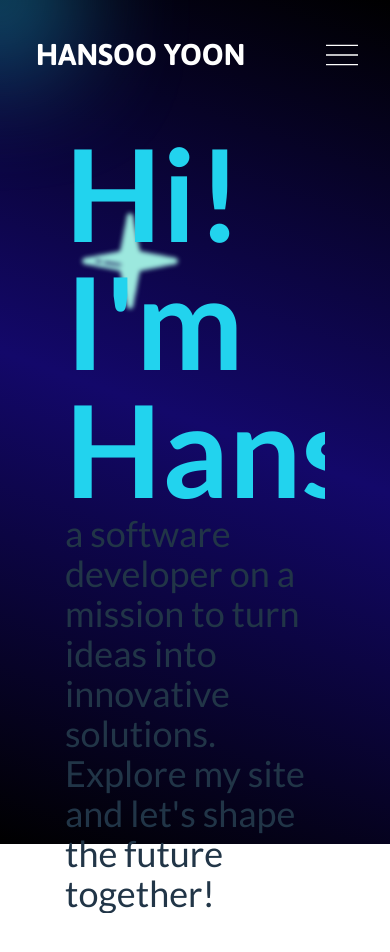
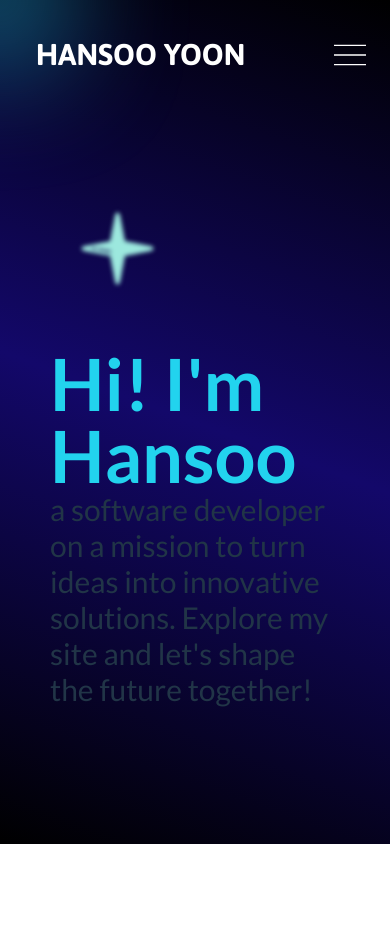
Before and after one commit to hyoon98/new-portfolio, a React (Vite) app in the folder new-portfolio/: page / in a window 390 px wide. Shown: the top 952 px of the page. After the commit the page ends 844 px from the top, so only its background shows below. Built offline with nearby package versions, Linux system fonts and the light colour scheme.

Commit message:
works for mobile devices

```diff
--- a/new-portfolio/src/components/About.tsx
+++ b/new-portfolio/src/components/About.tsx
@@ -11,13 +11,13 @@ function About({ x, y }: { x: number, y: number }): JSX.Element {
             <div style={{ top: y, left: x }} className={`h-[100px] w-[100px] -z-10 fixed -translate-x-1/2 -translate-y-1/2 rounded-full blur-3xl bg-cyan-400`}></div>
             <div className='h-screen fixed bg-[linear-gradient(20deg,rgba(0,0,0,1),rgba(19,8,106,1),rgba(0,0,0,1))] w-screen -z-50'>
             </div>
-            <div className={`px-[150px] py-[72px] w-full flex flex-col vh-screen justify-center items-center`}>
+            <div className={`max-sm:p-[50px] px-[150px] py-[72px] w-full flex flex-col vh-screen justify-center items-center`}>
                 <motion.div className={"font-lato text-6xl font-semibold py-10 text-cyan-400"}>
                     I'm Hansoo.
                 </motion.div>
-                <div className={"flex flex-row space-x-8 space-y-7 justify-evenly items-center flex-wrap mt-5"}>
+                <div className={"flex flex-row max-sm:space-x-0 space-x-8 space-y-7 justify-evenly items-center flex-wrap mt-5"}>
                     <motion.img className={"relative w-[350px] bg-black bg-opacity-40 bg-clip-content rounded-full"} src="profile.png" animate={{ y: 0, opacity: 1, filter: 'blur(0px)' }} initial={{ y: 20, opacity: 0, filter: "blur(5px)" }} transition={{ ease: "easeOut", duration: 0.3, delay: 0.2 }} />
-                    <motion.div className={"w-[500px] p-8 bg-blue-800 bg-opacity-25 rounded-3xl backdrop-blur-xl"} animate={{ y: 0, opacity: 1, filter: 'blur(0px)' }} initial={{ y: 20, opacity: 0, filter: "blur(5px)" }} transition={{ ease: "easeOut", duration: 0.3, delay: 0.4 }}>
+                    <motion.div className={"max-sm:w-[300px] w-[500px] p-8 bg-blue-800 bg-opacity-25 rounded-3xl backdrop-blur-xl"} animate={{ y: 0, opacity: 1, filter: 'blur(0px)' }} initial={{ y: 20, opacity: 0, filter: "blur(5px)" }} transition={{ ease: "easeOut", duration: 0.3, delay: 0.4 }}>
                         <div className={"font-lato text-2xl py-2"}>
                             {"I'm a new Computer Science graduate with a focus on full-stack development. Although most of my experience and personal projects are with React, I'm eager to refine my technical skills in other areas and see where my career takes me."}
                         </div>
--- a/new-portfolio/src/components/Hero.tsx
+++ b/new-portfolio/src/components/Hero.tsx
@@ -40,14 +40,14 @@ function Hero({ x, y }: { x: number, y: number }): JSX.Element {
             <div style={{ top: y, left: x }} className={`h-[100px] w-[100px] -z-10 fixed -translate-x-1/2 -translate-y-1/2 rounded-full blur-3xl bg-cyan-400`}></div>
             <div className='h-screen fixed bg-[linear-gradient(20deg,rgba(0,0,0,1),rgba(19,8,106,1),rgba(0,0,0,1))] w-screen -z-50'>
                 <img className='fixed h-[150px] top-1/4 left-3/4 blur-sm display opacity-0  max-lg:hidden' ref={scopeMoon} src={'icons8-moon-90.png'} />
-                <img className='fixed h-[100px] top-1/4 left-20 blur-sm opacity-0' ref={scopeStar} src={'icons8-4-point-star-64.png'} />
+                <img className='fixed h-[100px] top-1/4 left-20 blur-sm opacity-0 max-sm:h-[75px]' ref={scopeStar} src={'icons8-4-point-star-64.png'} />
                 <img className='fixed h-[100px] top-1/3 right-1/4 blur-sm opacity-0 max-lg:hidden' ref={scopeStar2} src={'icons8-4-point-star-64.png'} />
             </div>
-            <div className={`max-md:px-[65px] px-[150px] py-[72px] w-full flex flex-col vh-screen`}>
+            <div className={`max-sm:px-[50px] max-sm:py-[50px] max-md:px-[65px] px-[150px] py-[72px] w-full flex flex-col vh-screen`}>
                 <div className='h-[calc((100vh-72px)/1.75)] flex items-end'>
                     <div className='overflow-hidden w-full'>
                         <motion.div animate={{ y: 0, opacity: 1, filter: 'blur(0px)' }} initial={{ y: 20, opacity: 0, filter: "blur(5px)" }} transition={{ ease: "easeOut", duration: 0.3, delay: 0.2 }}
-                            className='text-9xl font-lato font-semibold  text-cyan-400'>
+                            className='text-9xl font-lato font-semibold  text-cyan-400 max-sm:text-7xl'>
                             Hi! I'm Hansoo
                         </motion.div>
                     </div>
@@ -55,7 +55,7 @@ function Hero({ x, y }: { x: number, y: number }): JSX.Element {
                 <div>
                     <div className='overflow-hidden w-full'>
                         <motion.div animate={{ y: 0, opacity: 1, filter: "blur(0px)" }} initial={{ y: -20, opacity: 0, filter: "blur(5px)" }} transition={{ ease: "easeOut", duration: 0.3, delay: 0.4 }}
-                            className='text-4xl w-full h-full font-lato'>
+                            className='text-4xl w-full h-full font-lato max-sm:text-3xl'>
                             a software developer on a mission to turn ideas into innovative solutions. Explore my site and let's shape the future together!
                         </motion.div>
                     </div>
--- a/new-portfolio/src/components/Navbar.tsx
+++ b/new-portfolio/src/components/Navbar.tsx
@@ -22,7 +22,7 @@ function Navbar() {
         }
     }
 
-    const scrollStyles = "bg-opacity-40 backdrop-blur-sm bg-black rounded-3xl"
+    const scrollStyles = "bg-opacity-30 backdrop-blur-sm bg-black rounded-3xl"
 
     const links: NavLink[] = [
         { name: 'About', icon: false, path: '/about' },
@@ -50,7 +50,7 @@ function Navbar() {
                 ))}
             </ul>
             <div className={`sm:hidden flex flex-1 justify-end items-center`}>
-                <img src={menu ? '/close.svg' : '/hamburger.svg'} className='w-8 h-8 mx-2 cursor-pointer' onClick={
+                <img src={menu ? '/close.svg' : '/hamburger.svg'} className={`w-8 h-8 cursor-pointer`} onClick={
                     () => setMenu(!menu)
                 } />
                 <ul className={`${menu ? "flex" : "hidden"} flex-col fixed left-0 right-0 top-[109px] h-[calc(100vh-109px)] items-center justify-top gap-6 bg-opacity-30 bg-black backdrop-blur-sm`}>
@@ -60,7 +60,7 @@ function Navbar() {
                         </a>
                         :
                         <Link to={link.path} {...(link.name === "Resume" ? { target: "_blank", rel: "noreferrer" } : {})}>
-                            <li className={`mx-3 text-white text-xl transition hover:text-[#808080] font-lato font-bold`} onClick={
+                            <li className={`mx-3 text-white text-xl transition hover:text-[rgb(128,128,128)] font-lato font-bold`} onClick={
                                 () => setMenu(false)
                             }>{link.name}</li>
                         </Link>
```
